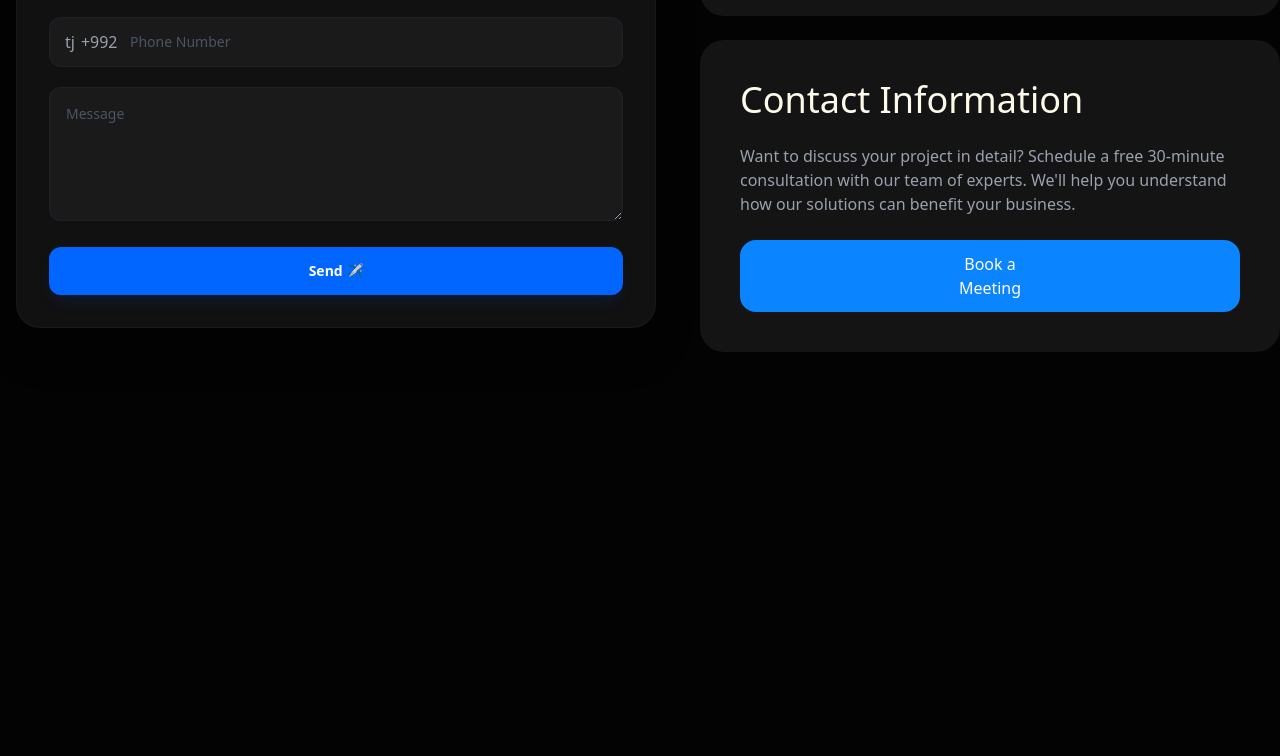
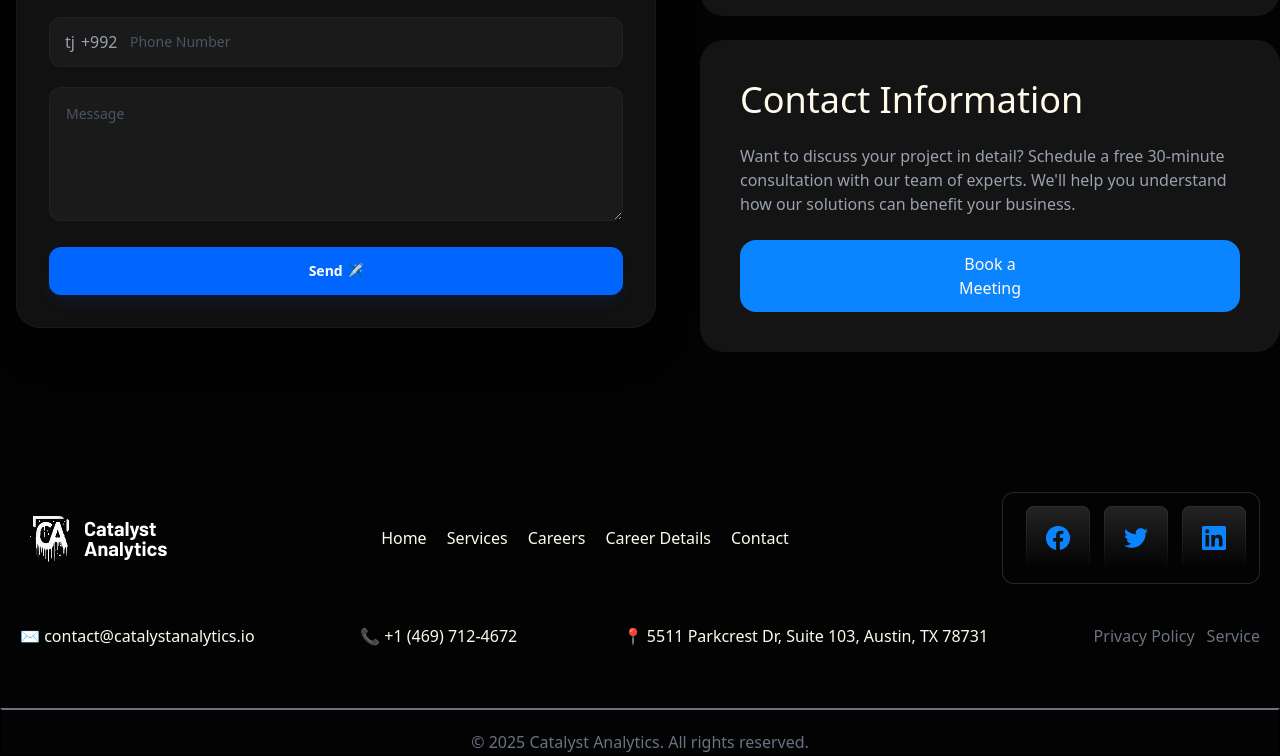
Before and after one commit to shokirovsh01/exam-3, a website: page src/page5.html in a window 1280 px wide. Shown: the part 959-1715 px from the top of the page. Before the commit the page ends 1351 px from the top, so only its background shows below. Drawn offline with Linux system fonts and the light colour scheme.

Commit message:
section 20

```diff
--- a/src/page5.html
+++ b/src/page5.html
@@ -185,7 +185,37 @@ We’re here to help.</p>
 
 <!-- section 20 -->
 
+<footer class="flex justify-between flex-col lg:flex-row max-w-325 mt-20 m-auto items-center p-5 text-center lg:text-start">
 
+<img src="./img/Logo (7).png" alt="">
+
+<div class="flex gap-5 text-amber-50 ">
+    <p>Home</p>
+    <p>Services</p>
+    <p>Careers</p>
+    <p>Career Details</p>
+    <p>Contact</p>
+</div>
+
+<img src="./img/Sub Container.png" alt="">
+</footer>
+
+<footer class="flex justify-between text-amber-50  flex-col lg:flex-row max-w-325  m-auto items-center p-5 text-center lg:text-start">
+
+<h1>✉ contact@catalystanalytics.io</h1>
+<h1>📞 +1 (469) 712-4672</h1>
+<h1>📍 5511 Parkcrest Dr, Suite 103, Austin, TX 78731</h1>
+
+<div class="flex gap-3">
+<p class="text-gray-500">Privacy Policy</p>
+<p class="text-gray-500">Service</p>
+</div>
+
+</footer>
+
+<div class="border-t-gray-500 border-2 mt-10">
+    <h1 class="text-gray-500 text-center mt-5   ">© 2025 Catalyst Analytics. All rights reserved.</h1>
+</div>
 
 </body>
 </html>
```
